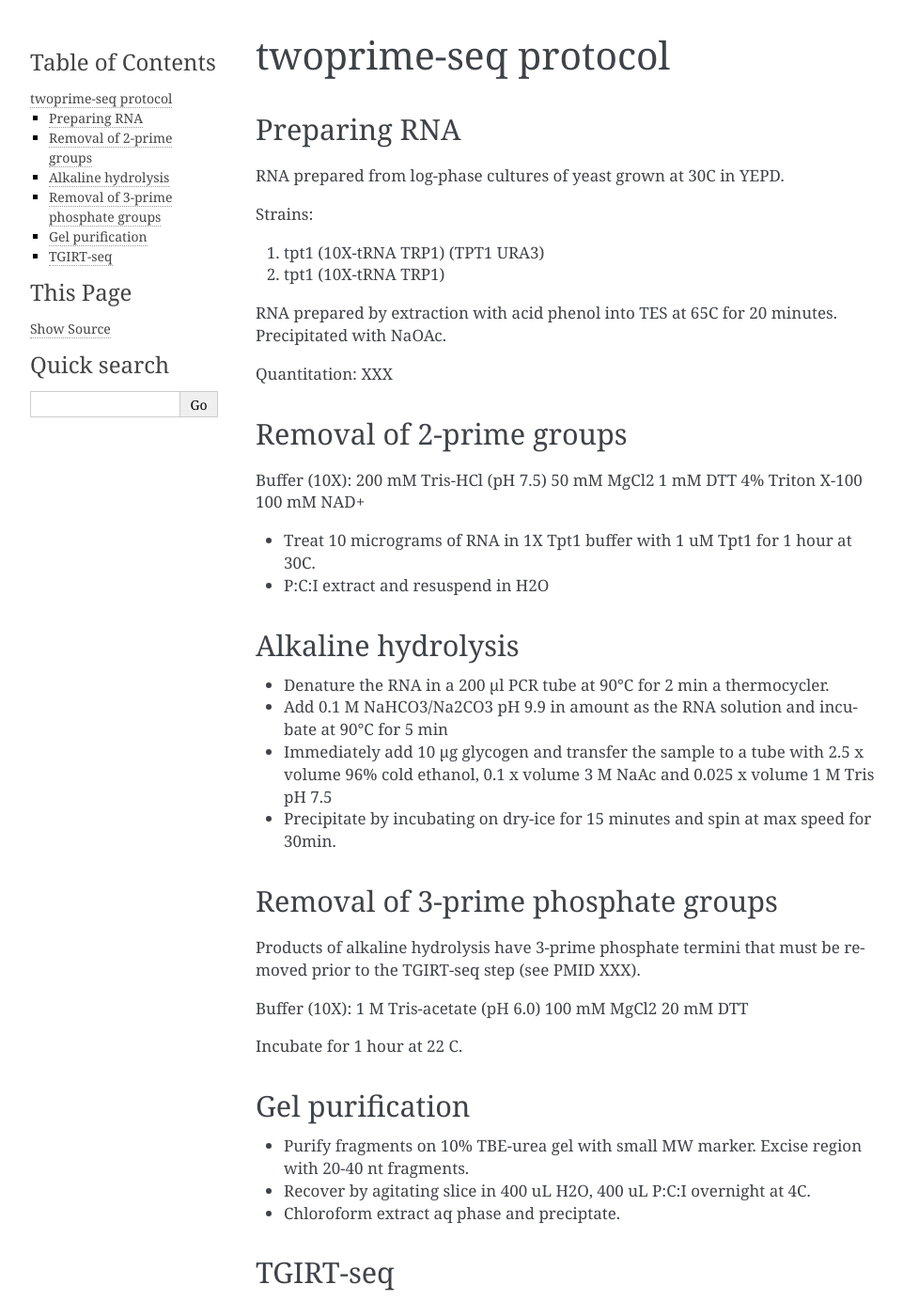
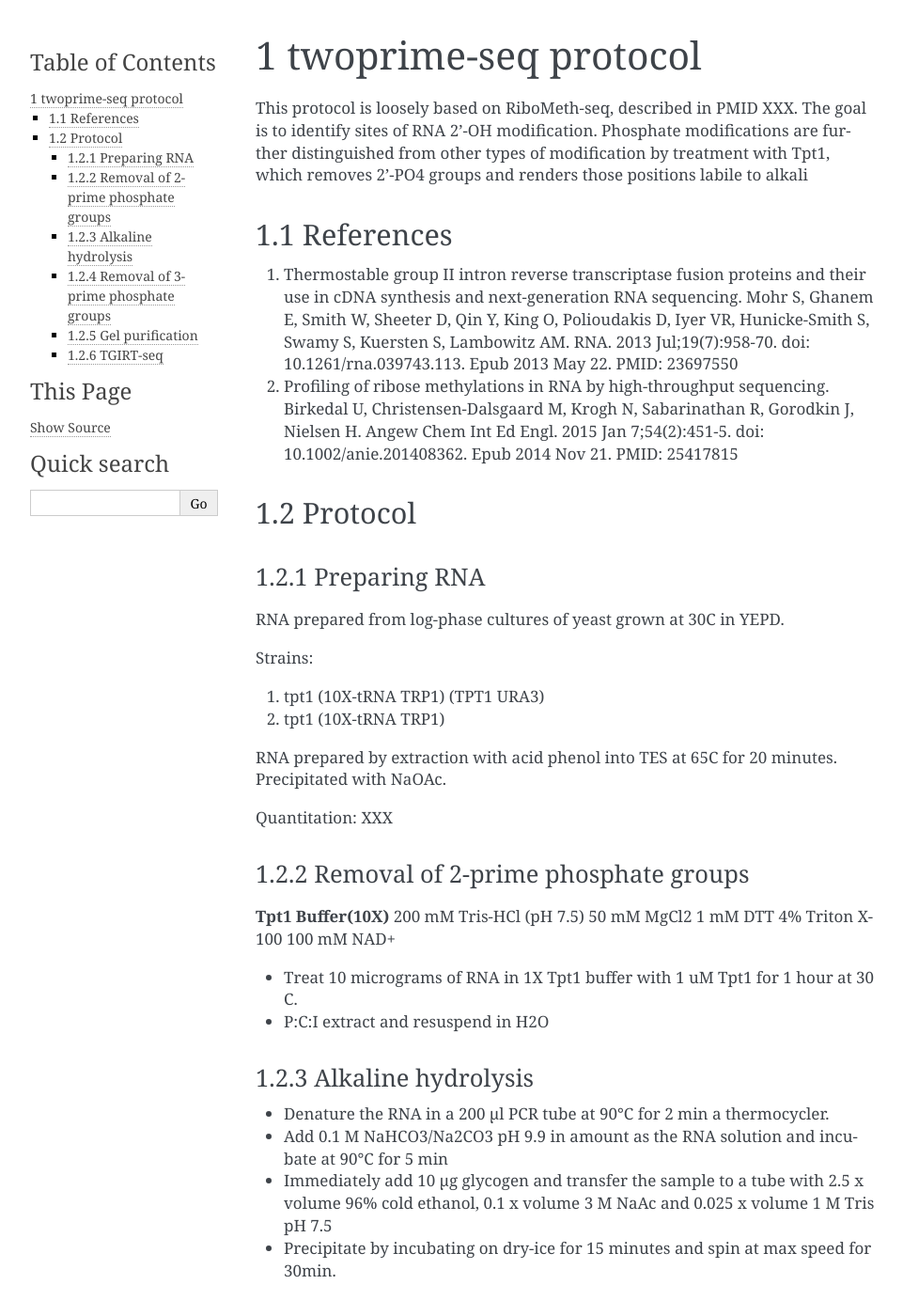
Before and after one commit to lkwhite/twoprime, a Sphinx documentation site: the page built from doc/protocol.rst, in a window 1280 px wide and 1400 px high. Shown: the whole window at 94% size, without its empty margins (148-1109 px from the left). Built offline with Sphinx 7.4.7, drawn with Linux system fonts in a browser that asks for light colours; formulas are drawn with MathJax 3; some of the changed text lies outside the part shown.

Commit message:
protocol updates

```diff
--- a/doc/protocol.rst
+++ b/doc/protocol.rst
@@ -1,5 +1,30 @@
 twoprime-seq protocol
 =====================
+
+This protocol is loosely based on RiboMeth-seq, described in PMID XXX. The
+goal is to identify sites of RNA 2'-OH modification. Phosphate
+modifications are further distinguished from other types of modification
+by treatment with Tpt1, which removes 2'-PO4 groups and renders those
+positions labile to alkali
+
+References
+~~~~~~~~~~
+
+#. Thermostable group II intron reverse transcriptase fusion proteins and their
+   use in cDNA synthesis and next-generation RNA sequencing.  Mohr S, Ghanem E,
+   Smith W, Sheeter D, Qin Y, King O, Polioudakis D, Iyer VR, Hunicke-Smith S,
+   Swamy S, Kuersten S, Lambowitz AM.  RNA. 2013 Jul;19(7):958-70. doi:
+   10.1261/rna.039743.113. Epub 2013 May 22.  PMID: 23697550
+
+#. Profiling of ribose methylations in RNA by high-throughput sequencing.
+   Birkedal U, Christensen-Dalsgaard M, Krogh N, Sabarinathan R, Gorodkin J,
+   Nielsen H.  Angew Chem Int Ed Engl. 2015 Jan 7;54(2):451-5. doi:
+   10.1002/anie.201408362. Epub 2014 Nov 21.  PMID: 25417815
+
+Protocol
+~~~~~~~~
+
+.. sectnum::
 
 Preparing RNA
 -------------
@@ -15,10 +40,10 @@
 
 Quantitation: XXX
 
-Removal of 2-prime groups
--------------------------
+Removal of 2-prime phosphate groups
+-----------------------------------
 
-Buffer (10X):
+**Tpt1 Buffer(10X)**
 200 mM Tris-HCl (pH 7.5)
 50 mM MgCl2
 1 mM DTT
@@ -26,7 +51,7 @@
 100 mM NAD+
 
 - Treat 10 micrograms of RNA in 1X Tpt1 buffer with 1 uM Tpt1 for 1 hour at
-  30C.
+  30 C.
 
 - P:C:I extract and resuspend in H2O
 
@@ -49,23 +74,24 @@
 Removal of 3-prime phosphate groups
 -----------------------------------
 
+**DCP buffer (5X)**
+500 mM MES-NaOH pH 5.5
+50 mM MgCL2
+50 mM B-ME
+1.5 M NaCl
+
 Products of alkaline hydrolysis have 3-prime phosphate termini that must
 be removed prior to the TGIRT-seq step (see PMID XXX).
-
-Buffer (10X):
-1 M Tris-acetate (pH 6.0)
-100 mM MgCl2
-20 mM DTT
 
   =============== ==============
   RNA (10 ug)     10 ug
   H2O             X uL
-  10 X buffer     2 uL
+  5X buffer       2 uL
   T4 PNK (10 U)   2 uL
                   ----
                   10 uL
 
-Incubate for 1 hour at 22 C.
+Incubate for 6 hours at 37 C.
 
 Gel purification
 ----------------
```
